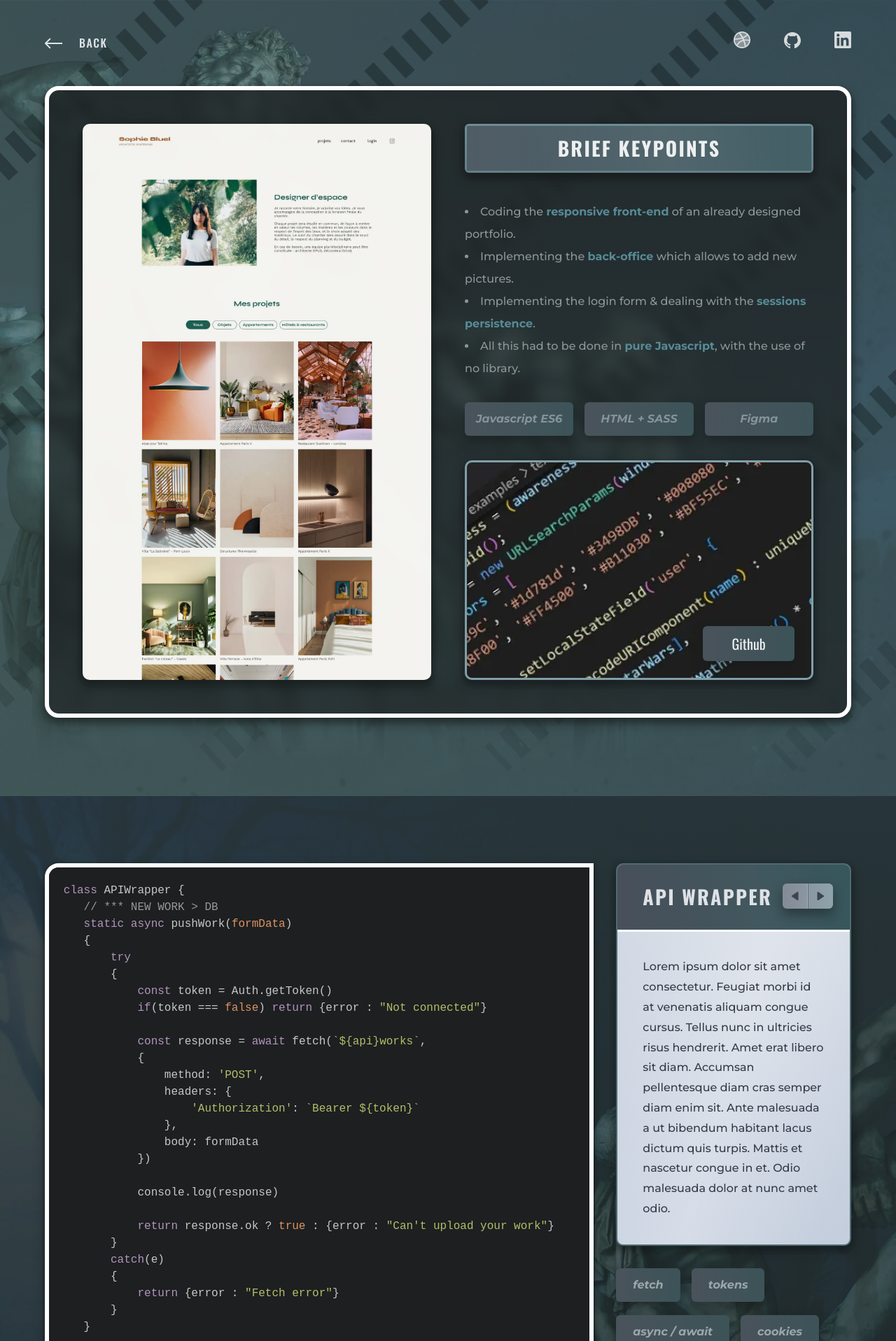
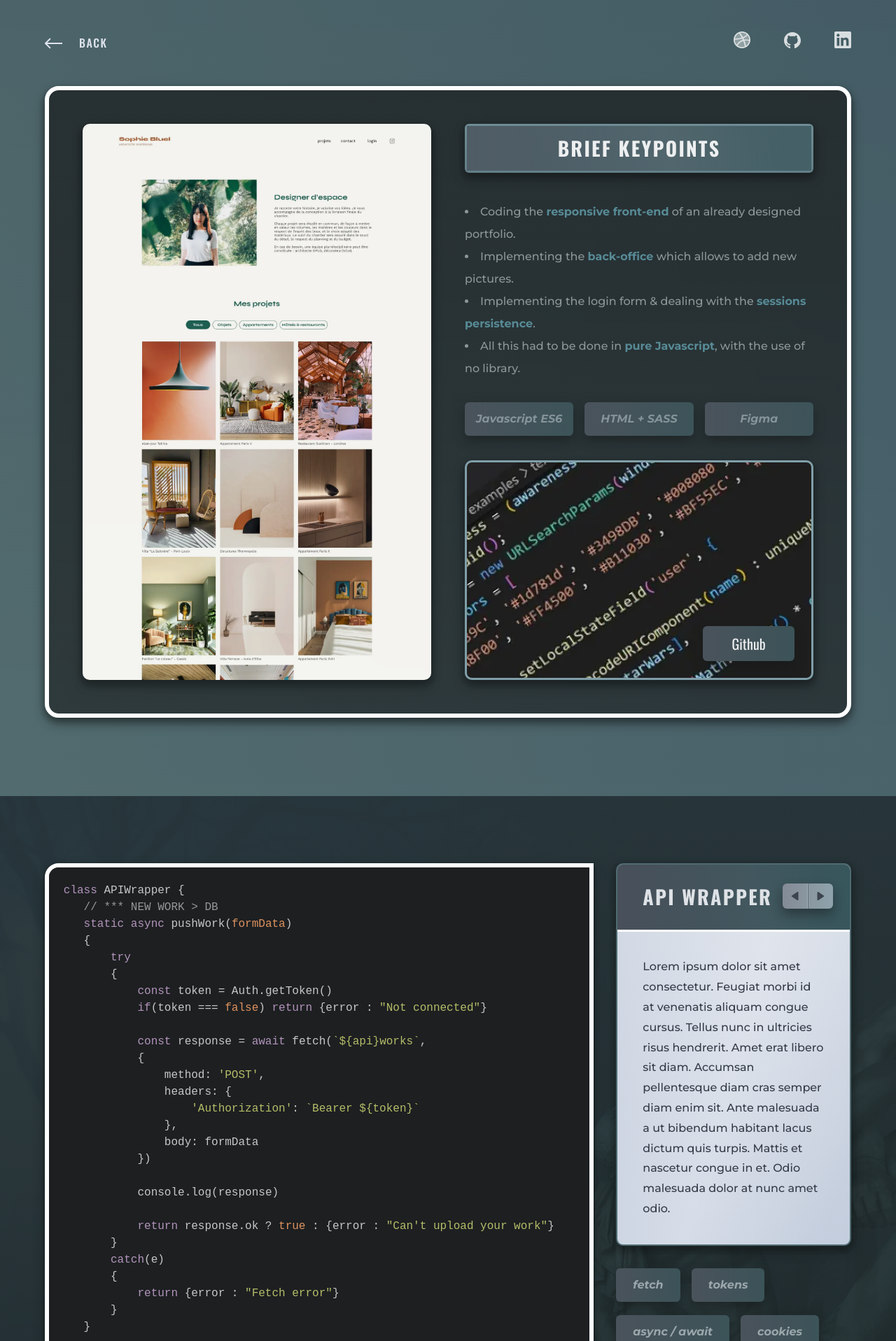
Before and after one commit to ask0ldd/P8-Folio, a React (Vite) app: page /P8-Folio/case/1 in a window 1280 px wide. Shown: the top 1917 px of the page at 70% size. Built offline with nearby package versions, Linux system fonts and the light colour scheme.

Commit message:
case bgs

```diff
--- a/public/cases/case1.json
+++ b/public/cases/case1.json
@@ -30,7 +30,5 @@
         "cookies",
         "request headers",
         "formData"]
-    }
-
-]
+    }]
 }
--- a/src/styles/Case.css
+++ b/src/styles/Case.css
@@ -7,16 +7,19 @@
 .case {
   display: flex;
   flex-direction: column;
-  /*background: url("/statuenwoods4.png"),
-    linear-gradient(0deg, rgba(58, 86, 118, 0.2), rgba(58, 86, 118, 0.2)),
-    linear-gradient(180deg, rgba(0, 0, 0, 0.1) 0%, rgba(0, 0, 0, 0) 100%),
-    linear-gradient(254.12deg, #4e686c 0%, #5f7973 100%);*/
-  background: url("/statuenwoods4.webp"),
+  /*background: url("/statuenwoods4.webp"),
     linear-gradient(0deg, rgba(58, 86, 118, 0.2), rgba(58, 86, 118, 0.2)),
     linear-gradient(180deg, rgba(0, 0, 0, 0.2) 0%, rgba(0, 0, 0, 0.1) 100%),
     linear-gradient(254.12deg, #4e686c 0%, #5f7973 100%);
   background-blend-mode: hard-light;
-  background-repeat: no-repeat;
+  background-repeat: no-repeat;*/
+  background: linear-gradient(
+      0deg,
+      rgba(58, 86, 118, 0.2),
+      rgba(58, 86, 118, 0.2)
+    ),
+    linear-gradient(180deg, rgba(0, 0, 0, 0.1) 0%, rgba(0, 0, 0, 0) 100%),
+    linear-gradient(254.12deg, #4e686c 0%, #5f7973 100%);
   padding-top: 0.7rem;
 }
 
@@ -221,7 +224,7 @@
   /*max-width: 1568px;*/
   background: url("/darkstatuewoods.webp"),
     linear-gradient(180deg, #29373b 0%, #202a2c 100%);
-  background-blend-mode: hard-light;
+  background-blend-mode: soft-light;
   background-repeat: no-repeat;
   margin: 0 auto;
   padding: 6rem 4rem 6rem 4rem;
```
